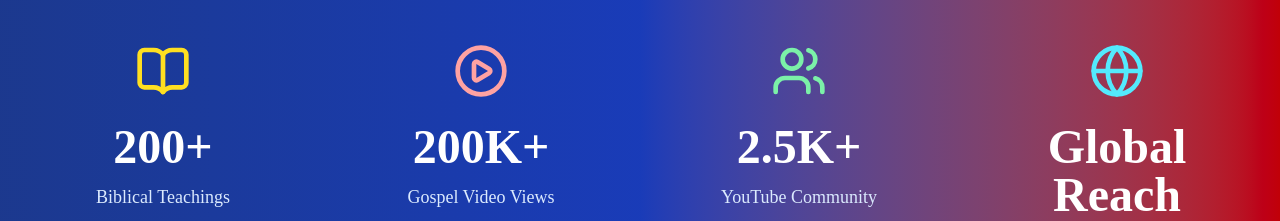
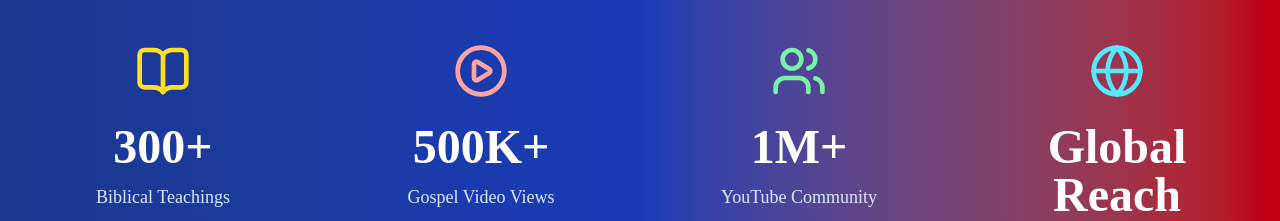
Before and after one commit to bibleaurhum/Bible-Aur-Hum-Ministries-Website, a Next.js app: page / in a window 1280 px wide. Shown: the part 3460-3681 px from the top of the page. Built offline with nearby package versions, Linux system fonts and the light colour scheme.

Commit message:
Update ministry impact statistics

```diff
--- a/app/components/Impact.tsx
+++ b/app/components/Impact.tsx
@@ -1,3 +1,4 @@
+
 import {
   BookOpen,
   PlayCircle,
@@ -44,7 +45,7 @@ export default function Impact() {
             <BookOpen className="mx-auto w-14 h-14 text-yellow-300" />
 
             <h3 className="mt-6 text-5xl font-extrabold">
-              200+
+              300+
             </h3>
 
             <p className="mt-3 text-lg text-blue-100">
@@ -60,7 +61,7 @@ export default function Impact() {
             <PlayCircle className="mx-auto w-14 h-14 text-red-300" />
 
             <h3 className="mt-6 text-5xl font-extrabold">
-              200K+
+              500K+
             </h3>
 
             <p className="mt-3 text-lg text-blue-100">
@@ -76,7 +77,7 @@ export default function Impact() {
             <Users className="mx-auto w-14 h-14 text-green-300" />
 
             <h3 className="mt-6 text-5xl font-extrabold">
-              2.5K+
+              1M+
             </h3>
 
             <p className="mt-3 text-lg text-blue-100">
```
